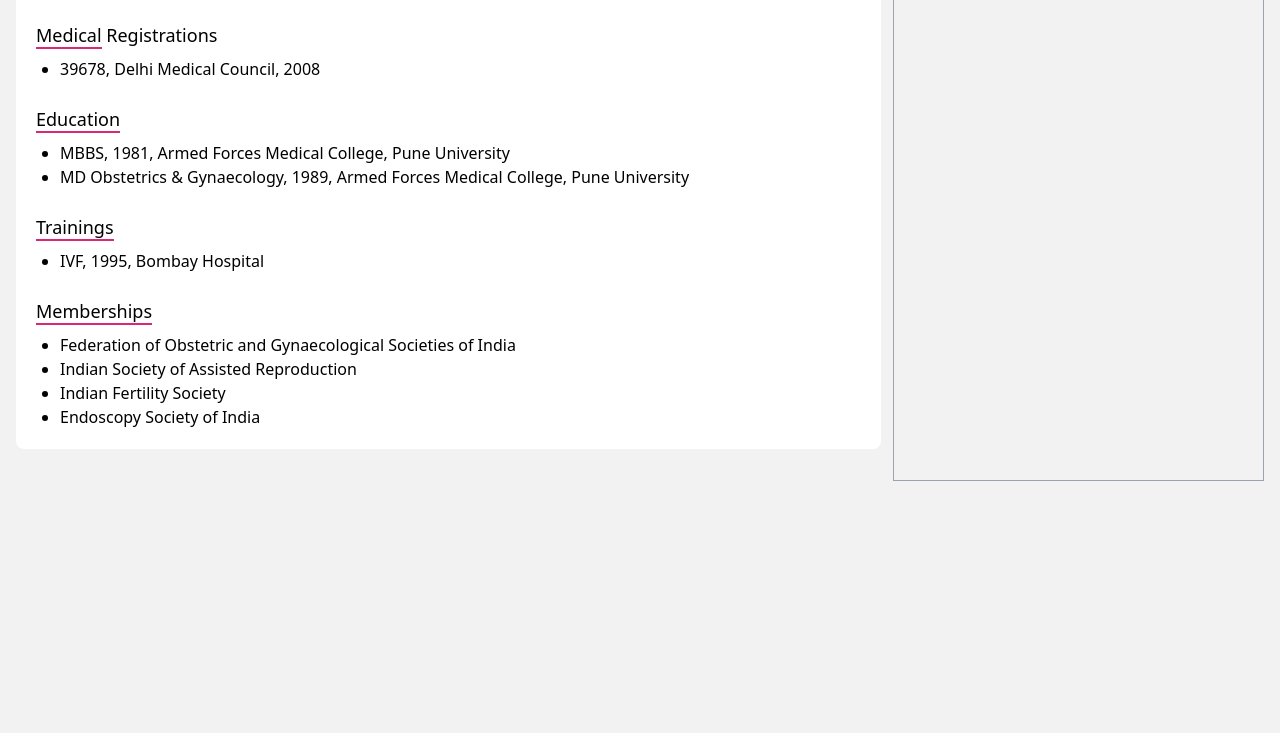
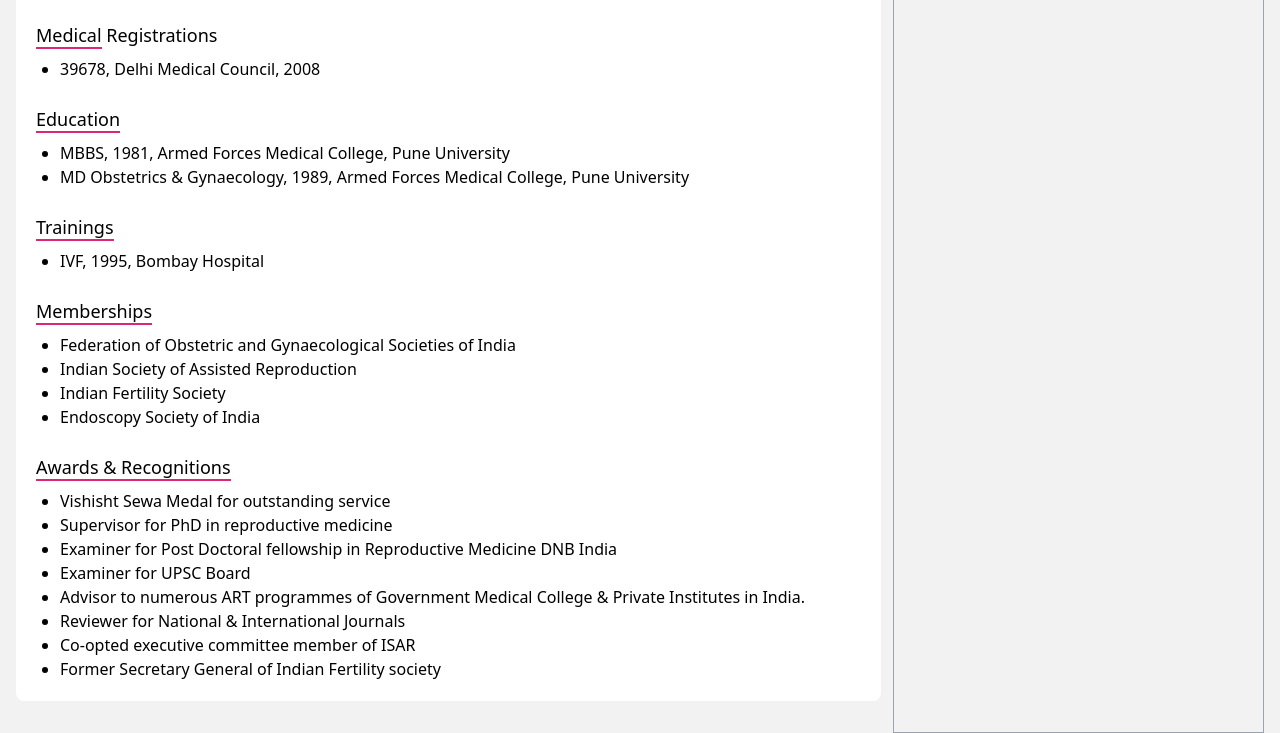
Before and after one commit to Pinak-Idea-Lab-Private-Limited/doctor-page-details, a website: page index.html in a window 1280 px wide. Shown: the part 904-1637 px from the top of the page. Before the commit the page ends 1385 px from the top, so only its background shows below. Drawn offline with nearby package versions, Linux system fonts and the light colour scheme.

Commit message:
Working on about section.

```diff
--- a/index.html
+++ b/index.html
@@ -386,6 +386,19 @@
                   <li>Indian Fertility Society</li>
                   <li>Endoscopy Society of India</li>
                 </ul>
+                <h3 class="font-medium text-lg mb-2 mt-6">
+                  <span class="border-b-2 border-pink-600">Awards & Recognitions</span>
+                </h3>
+                <ul class="list-disc pl-6">
+                  <li>Vishisht Sewa Medal for outstanding service</li>
+                  <li>Supervisor for PhD in reproductive medicine</li>
+                  <li>Examiner for Post Doctoral fellowship in Reproductive Medicine DNB India</li>
+                  <li>Examiner for UPSC Board</li>
+                  <li>Advisor to numerous ART programmes of Government Medical College & Private Institutes in India.</li>
+                  <li>Reviewer for National & International Journals</li>
+                  <li>Co-opted executive committee member of ISAR</li>
+                  <li>Former Secretary General of Indian Fertility society</li>
+                </ul>
 
               </div>
             </div>
```
